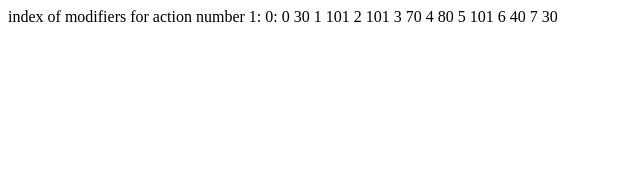
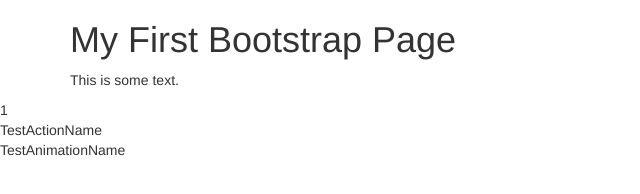
Before and after one commit to UniversityofTilburgInternship/LiveXMLEditor, a plain HTML site: page html/index.html in a window 1280 px wide. Shown: the whole page, without its empty margins (0-640 px from the left). Drawn offline with nearby package versions, Linux system fonts and the light colour scheme.

Commit message:
finally got jquery and xml to co-exist

```diff
--- a/html/index.html
+++ b/html/index.html
@@ -1,7 +1,7 @@
 <!DOCTYPE html>
 <html lang="en">
 <head>
-  <title>Bootstrap Example</title>
+  <title>Actions.XML</title>
   <meta charset="utf-8">
   <meta name="viewport" content="width=device-width, initial-scale=1">
   <link rel="stylesheet" href="http://maxcdn.bootstrapcdn.com/bootstrap/3.3.7/css/bootstrap.min.css">
@@ -12,18 +12,7 @@
   <script src="xmlLoader.js"></script>
   <script>
 		window.onload = function() {
-			var xmlText = getXmlText("xml.xml", "test");
-			var xmlDoc = getXMLDoc(xmlText);
-
-			var xmlText = getXmlText("xml.xml", "test"),
-				  xmlDocument = $.parseXML(xmlText),
-				  $xml = $(xmlDocument),
-				  $modifiersArray = $xml.find("modifiers");
-
-			//todo: Split .text() by whitespace
-			$($modifiersArray).each(function(index) {
-			  document.write("index of modifiers for action number 1: " + index + ": " + $(this).text());
-			});
+			drawTablesForEachActionInXML();
 		}
   </script>
 </head>
--- a/html/xml.xml
+++ b/html/xml.xml
@@ -6,8 +6,8 @@
       <y>0</y>
       <z>140</z>
     </position>
-    <actionname></actionname>
-    <animationname></animationname>
+    <actionname>TestActionName</actionname>
+    <animationname>TestAnimationName</animationname>
     <neighbours>
       <neighbour>2</neighbour>
     </neighbours>
--- a/html/xmlLoader.js
+++ b/html/xmlLoader.js
@@ -3,8 +3,8 @@
     var xmlHTTP = new XMLHttpRequest();
     try
     {
-    xmlHTTP.open("GET", filename, false);
-    xmlHTTP.send(null);
+        xmlHTTP.open("GET", filename, false);
+        xmlHTTP.send(null);
     }
     catch (e) {
         window.alert("Unable to load the requested file.");
@@ -14,20 +14,60 @@
     return xmlHTTP.responseText;
 }
 
-function getXMLDoc(xmlText)
+function drawTablesForEachActionInXML()
 {
-    var xmlDoc;
+    var xmlText = getXmlText("xml.xml", "test"),
+    xmlDocument = $.parseXML(xmlText),
+    $xml = $(xmlDocument),
+    $actionElements = $xml.find("action");
 
-    if (window.DOMParser)
-    {
-        parser = new DOMParser();
-        xmlDoc = parser.parseFromString(xmlText, "text/xml");
-    }
-    else // Internet Explorer
-    {
-        xmlDoc = new ActiveXObject("Microsoft.XMLDOM");
-        xmlDoc.async = false;
-        xmlDoc.loadXML(xmlText);
-    }
-    return xmlDoc;
+    $actionElements.each(function () {
+        var tableForThisActionElement = document.createElement("table");
+
+        var row1 = tableForThisActionElement.insertRow(0);
+        var row2 = tableForThisActionElement.insertRow(1);
+        var row3 = tableForThisActionElement.insertRow(2);
+
+        var cell1 = row1.insertCell(0);
+        var cell2 = row2.insertCell(0);
+        var cell3 = row3.insertCell(0);
+
+        cell1.innerHTML = $(this).children('actionId').text();
+        cell2.innerHTML = $(this).children('actionname').text();
+        cell3.innerHTML = $(this).children('animationname').text();
+        /*
+        row1.insertCell($(this).children('actionId').text());
+        row2.insertCell($(this).children('actionname').text());
+        row3.insertCell($(this).children('animationname').text());
+*/
+        //find this action in the xml
+        //find this element's children using .children, aka. properties
+        //add THESE AS rows to tableFOrThisActionElement
+
+        document.body.appendChild(tableForThisActionElement);
+
+
+      //document.write($(this).children('actionId').text());
+    });
+
+
+           /*
+            TODO:
+            Loop through the actions, create an table for each actions with its' rows being its' values.
+            */
 }
+
+
+//JQuery function which iterates through child elements, excluding the specified mask from the result set.
+$.fn.findChildrenWithExclude = function( selector, mask, result )
+{
+    result = typeof result !== 'undefined' ? result : new jQuery();
+    this.children().each( function(){
+        thisObject = jQuery( this );
+        if( thisObject.is( selector ) )
+            result.push( this );
+        if( !thisObject.is( mask ) )
+            thisObject.findExclude( selector, mask, result );
+    });
+    return result;
+}
```
